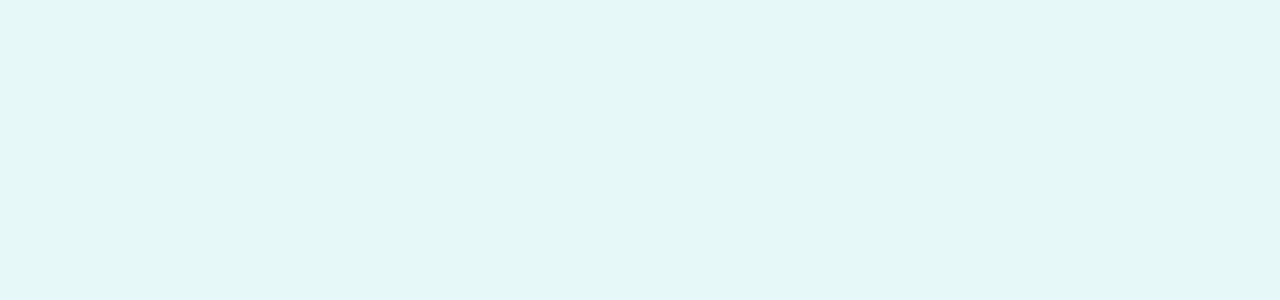
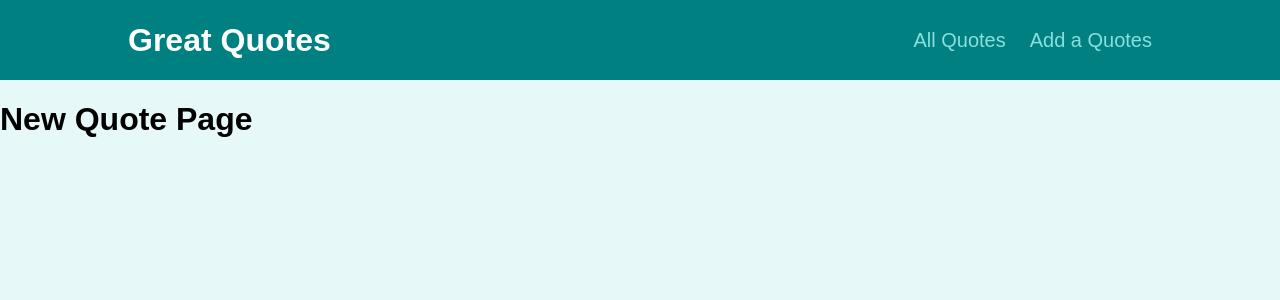
Before and after one commit to huutai1612/react-router, a React (Create React App) app: page /new-quote in a window 1280 px wide. Shown: the top 300 px of the page. Built offline with nearby package versions, Linux system fonts and the light colour scheme.

Commit message:
first commit to complete create route and use param practice

```diff
--- a/src/App.js
+++ b/src/App.js
@@ -1,9 +1,29 @@
+import { Route, Switch, Redirect } from 'react-router-dom';
+import MainHeader from './components/layout/MainHeader';
+import AllQuotes from './pages/AllQuotes';
+import NewQuote from './pages/NewQuotes';
+import QuoteDetail from './pages/QuoteDetailt';
+
 function App() {
-  return (
-    <div>
-
-    </div>
-  );
+	return (
+		<div>
+			<MainHeader />
+			<Switch>
+				<Route path='/' exact>
+					<Redirect to='/quotes' />
+				</Route>
+				<Route path='/quotes' exact>
+					<AllQuotes />
+				</Route>
+				<Route path='/quotes/:quoteId'>
+					<QuoteDetail />
+				</Route>
+				<Route path='/new-quote'>
+					<NewQuote />
+				</Route>
+			</Switch>
+		</div>
+	);
 }
 
 export default App;
--- /dev/null
+++ b/src/components/layout/MainHeader.js
@@ -0,0 +1,24 @@
+import { Link } from 'react-router-dom';
+import styles from './MainNavigation.module.css';
+
+const MainHeader = (props) => {
+	return (
+		<nav className={styles.nav}>
+			<section className={styles.header}>
+				<div>
+					<h2 className={styles.logo}>Great Quotes</h2>
+				</div>
+				<ul>
+					<li>
+						<Link to='/quotes'> All Quotes</Link>
+					</li>
+					<li>
+						<Link to='/new-quote'> Add a Quotes</Link>
+					</li>
+				</ul>
+			</section>
+		</nav>
+	);
+};
+
+export default MainHeader;
--- a/src/components/layout/MainNavigation.module.css
+++ b/src/components/layout/MainNavigation.module.css
@@ -2,6 +2,7 @@
 	width: 100%;
 	height: 5rem;
 	display: flex;
+	flex-direction: row;
 	padding: 0 10%;
 	justify-content: space-between;
 	align-items: center;
--- a/src/index.js
+++ b/src/index.js
@@ -1,6 +1,12 @@
 import ReactDOM from 'react-dom';
+import { BrowserRouter } from 'react-router-dom';
 
 import './index.css';
 import App from './App';
 
-ReactDOM.render(<App />, document.getElementById('root'));
+ReactDOM.render(
+	<BrowserRouter>
+		<App />
+	</BrowserRouter>,
+	document.getElementById('root'),
+);
--- /dev/null
+++ b/src/pages/AllQuotes.jsx
@@ -0,0 +1,5 @@
+const AllQuotes = (props) => {
+	return <h1>All Quotes Page</h1>;
+};
+
+export default AllQuotes;
--- /dev/null
+++ b/src/pages/NewQuotes.jsx
@@ -0,0 +1,5 @@
+const NewQuote = (props) => {
+	return <h1>New Quote Page</h1>;
+};
+
+export default NewQuote;
--- /dev/null
+++ b/src/pages/QuoteDetailt.jsx
@@ -0,0 +1,8 @@
+import { useParams } from 'react-router-dom';
+
+const QuoteDetail = (props) => {
+	const quoteParam = useParams();
+	return <h1>Detail : {quoteParam.quoteId}</h1>;
+};
+
+export default QuoteDetail;
```
Also changed, not shown: 1 other file (tests, documents, lock files or other folders). Lines whose indentation alone changed are shown as unchanged.
